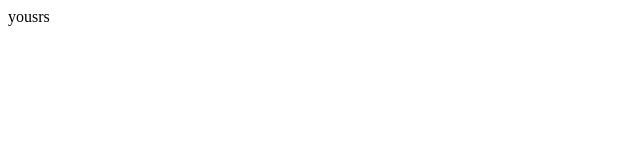
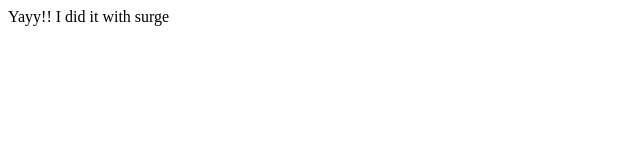
Before and after one commit to YousraMashkoor/bootcamp-2020, a plain HTML site: page index.html in a window 1280 px wide. Shown: the whole page, without its empty margins (0-640 px from the left). Drawn offline with Linux system fonts and the light colour scheme.

Commit message:
updated with surge

```diff
--- a/index.html
+++ b/index.html
@@ -8,7 +8,7 @@
 </head>
 <body>
     <div>
-        yousrs
+        Yayy!! I did it with surge
     </div>
 </body>
 </html>
```
